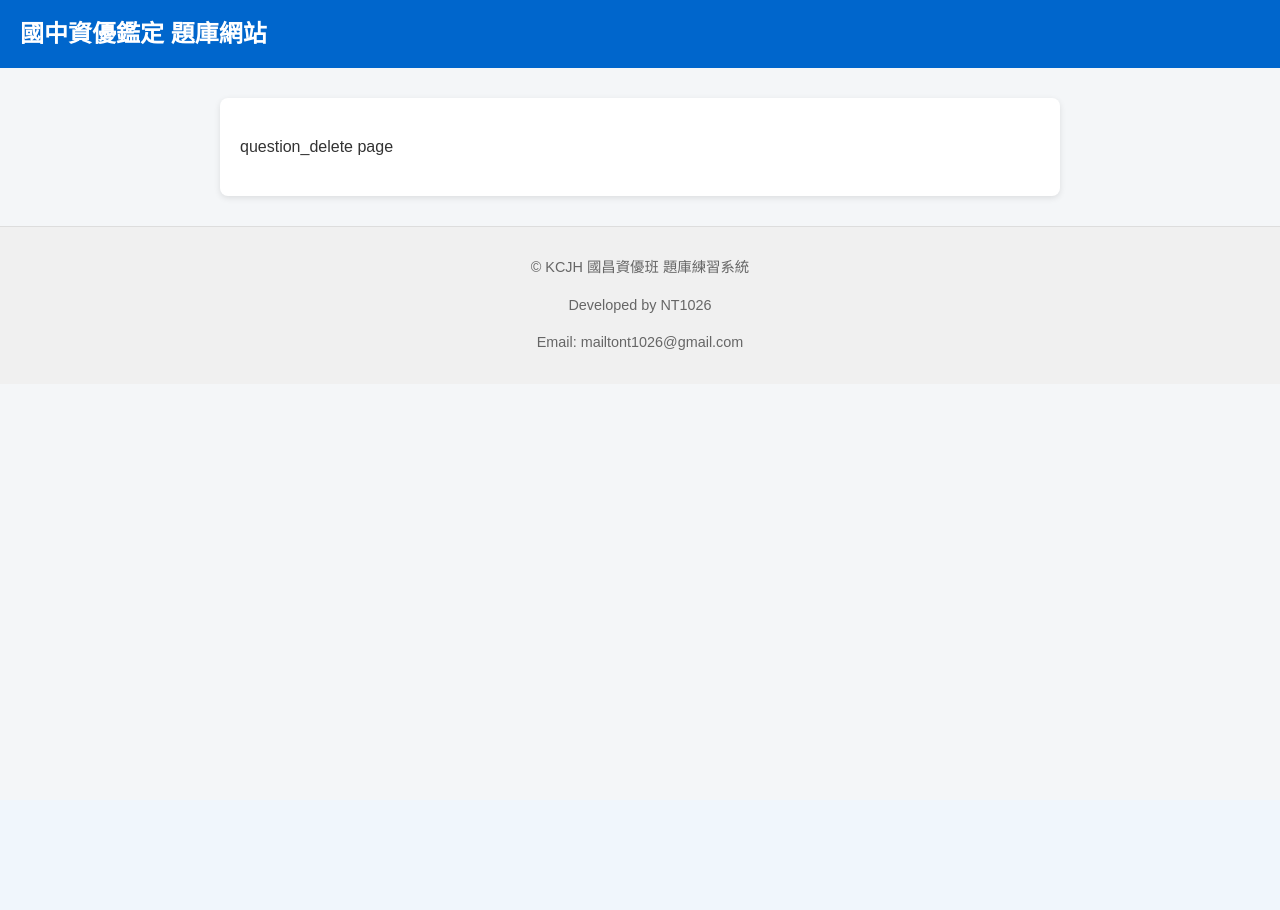
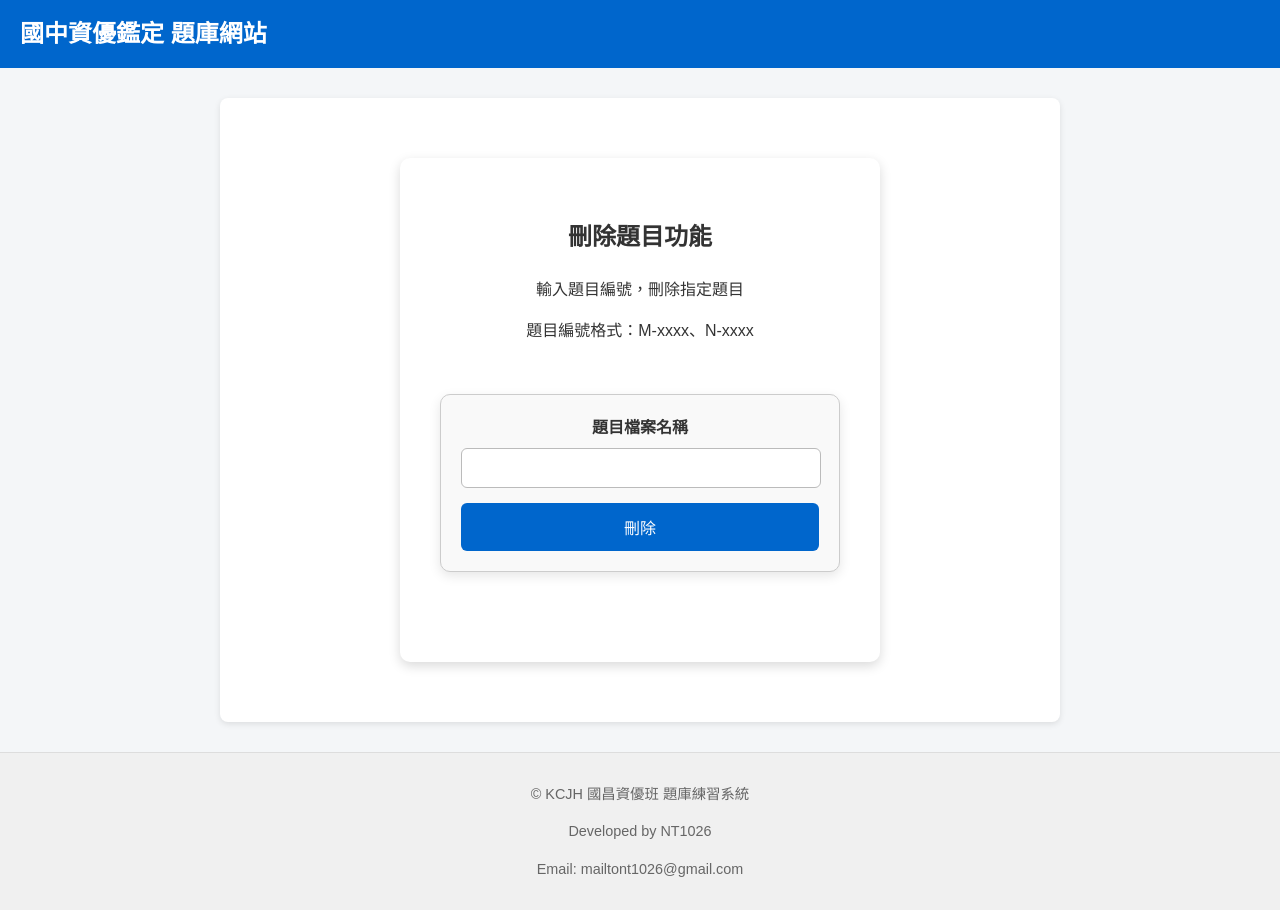
Before and after one commit to NT1026/question_bank_demo, a FastAPI app: template templates/question_delete.html in a window 1280 px wide. Before the commit the page ends 350 px from the top, so only its background shows below. Run offline with FastAPI, Linux system fonts and the light colour scheme; the template is opened without the code that fills it, so the values that code supplies are empty.

Commit message:
feat: 新增教師刪除題目功能

```diff
--- a/api/api.py
+++ b/api/api.py
@@ -27,7 +27,7 @@ app.include_router(student_page_router, prefix="/student", tags=["Student Page"]
 app.include_router(teacher_user_page_router, prefix="/teacher", tags=["Teacher Page"])
 app.include_router(teacher_question_page_router, prefix="/teacher", tags=["Teacher Page"])
 app.include_router(user_router, prefix="/api/user", tags=["User"])
-app.include_router(question_router, prefix="/question", tags=["Question"])
+app.include_router(question_router, prefix="/api/question", tags=["Question"])
 
 # CORS settings
 origins = ["http://127.0.0.1"]  # domain name
--- a/api/routers/teacher_user_page.py
+++ b/api/routers/teacher_user_page.py
@@ -109,7 +109,10 @@ async def user_delete(
     )
 
 
-@router.post("/user/delete")
+@router.post(
+    "/user/delete",
+    response_class=HTMLResponse,
+)
 async def user_delete_post(
     request: Request,
     username: str = Form(...),
--- a/static/css/style.css
+++ b/static/css/style.css
@@ -405,3 +405,65 @@ footer {
 .user-function form button:hover {
     background-color: #004a99;
 }
+
+
+/* question_create.html and question_read.html and question_delete.html */
+.question-function {
+    max-width: 400px;
+    margin: 40px auto;
+    padding: 40px;
+    background: #fff;
+    border-radius: 10px;
+    box-shadow: 0 4px 12px rgba(0, 0, 0, 0.15);
+    text-align: center;
+}
+
+.question-function form {
+    max-width: 400px;
+    margin: 50px auto;
+    padding: 20px;
+    border: 1px solid #ccc;
+    border-radius: 10px;
+    background-color: #f9f9f9;
+    box-shadow: 0 4px 12px rgba(0, 0, 0, 0.1);
+}
+
+.question-function form label {
+    display: block;
+    font-weight: bold;
+    margin-bottom: 8px;
+    color: #333;
+}
+
+.question-function form input[type="text"] {
+    width: 100%;
+    padding: 10px 0px;
+    margin-bottom: 15px;
+    border: 1px solid #bbb;
+    border-radius: 6px;
+    font-size: 1rem;
+    transition: border 0.3s ease;
+    text-align: center;
+}
+
+.question-function form input[type="text"]:focus {
+    border-color: #007bff;
+    outline: none;
+}
+
+.question-function form button {
+    display: block;
+    width: 100%;
+    padding: 12px;
+    background-color: #0066cc;
+    color: white;
+    border: none;
+    border-radius: 6px;
+    font-size: 1rem;
+    cursor: pointer;
+    transition: background 0.3s ease;
+}
+
+.question-function form button:hover {
+    background-color: #004a99;
+}
--- a/templates/question_delete.html
+++ b/templates/question_delete.html
@@ -1,3 +1,17 @@
 {% extends "base.html" %} {% block content %}
-<p>question_delete page</p>
+<div class="question-function">
+    <h2>刪除題目功能</h2>
+    <p>輸入題目編號，刪除指定題目</p>
+    <p>題目編號格式：M-xxxx、N-xxxx</p>
+    <form action="/teacher/question/delete" method="post">
+        <label for="filename">題目檔案名稱</label>
+        <input type="text" id="filename" name="filename" required />
+        <button type="submit">刪除</button>
+    </form>
+    {% if error %}
+    <p style="color: red">{{ error }}</p>
+    {% endif %} {% if success %}
+    <p style="color: green">{{ success }}</p>
+    {% endif %}
+</div>
 {% endblock %}
--- a/templates/user_delete.html
+++ b/templates/user_delete.html
@@ -1,6 +1,6 @@
 {% extends "base.html" %} {% block content %}
 <div class="user-function">
-    <h2>刪除使用者</h2>
+    <h2>刪除使用者功能</h2>
     <p>輸入指定帳號，刪除指定使用者 (含過去考試紀錄)</p>
     <form action="/teacher/user/delete" method="post">
         <label for="username">帳號 (身分證字號)</label>
```
Also changed, not shown: api/routers/teacher_question_page.py (+50 -1 lines), crud/question.py (+14 -3 lines).
